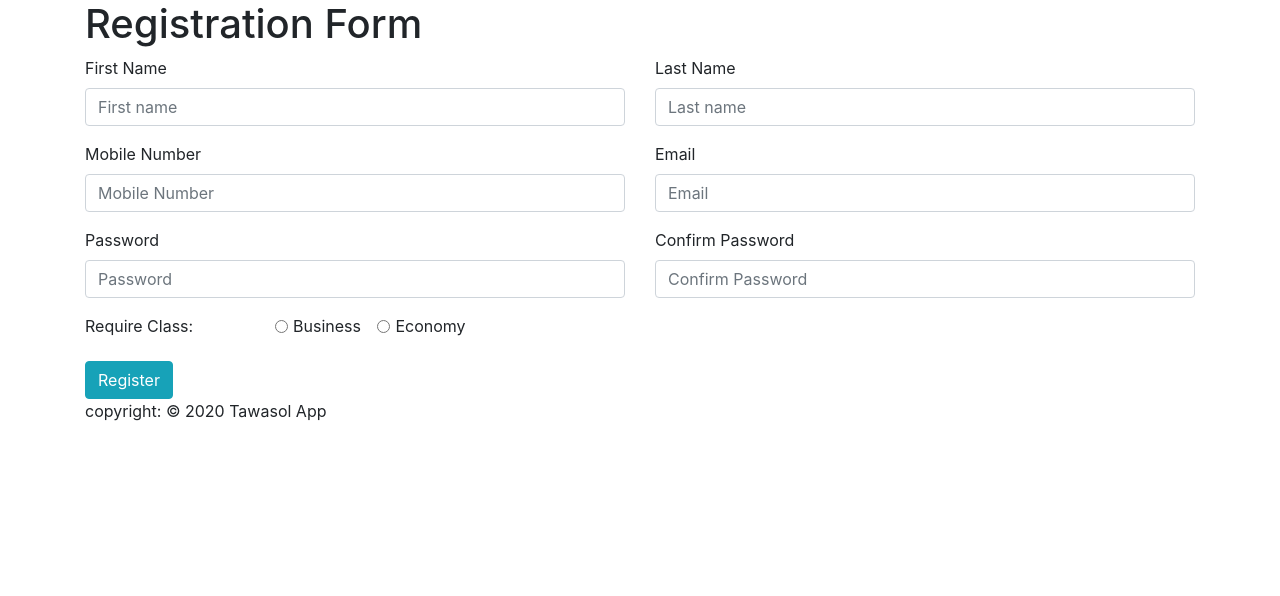
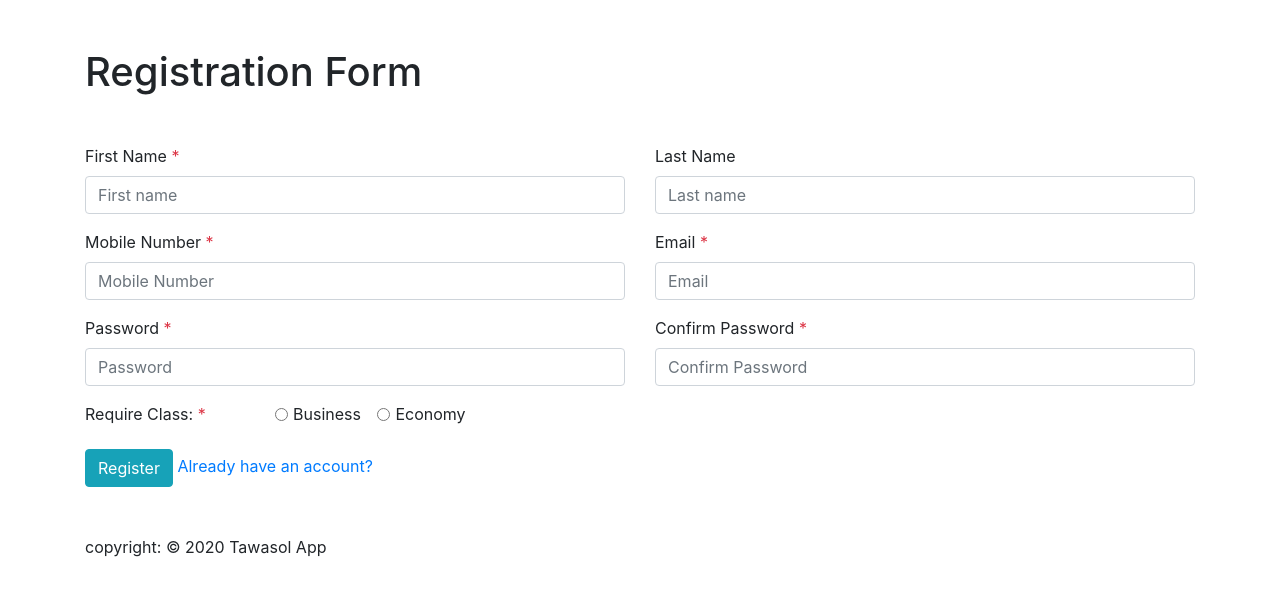
Before and after one commit to abu-taher/tawasol, a PHP site: page /tawasol/registration.php in a window 1280 px wide. Shown: the part 56-652 px from the top of the page. Run offline with PHP 8.4, Linux system fonts and the light colour scheme.

Commit message:
change app name and fix some UI issues

```diff
--- a/activate.php
+++ b/activate.php
@@ -35,7 +35,7 @@ if (isset($_SESSION['email'])) {
       <input type="text" class="form-control" id="activation" name="activation" required>
       <span class="text-danger"><?= $verification_error; ?></span>
     </div>
-    <button type="submit" class="btn btn-primary">Submit</button>
+    <button type="submit" class="btn btn-primary">Verify</button>
   </form>
 
 <?php } else {
--- a/config/app.php
+++ b/config/app.php
@@ -2,5 +2,5 @@
 
 $config = [
   'app_name' => 'Tawasol App',
-  'app_url' => 'http://localhost/registration/'
+  'app_url' => 'http://localhost/tawasol/'
 ];
--- a/index.php
+++ b/index.php
@@ -10,10 +10,6 @@ $email = $_SESSION['email'];
 
 $userDetails = $mysqli->query("SELECT * FROM users WHERE email = '$email' limit 1");
 $foundUser = $userDetails->fetch_assoc();
-
-echo '<pre>';
-var_dump($foundUser);
-echo '</pre>';
 
 ?>
 
--- a/registration.php
+++ b/registration.php
@@ -5,13 +5,13 @@ require 'form.php';
 
 ?>
 
-<h1>Registration Form</h1>
+<h1 class="mb-5">Registration Form</h1>
 
 <form action="<?= $_SERVER['PHP_SELF']; ?>" method="POST">
   <div class="row">
     <div class="col">
       <div class="form-group">
-        <label for="first_name">First Name</label>
+        <label for="first_name">First Name <span class="text-danger">*</span></label>
         <input type="text" class="form-control" id="first_name" name="first_name" value="<?= $firstName; ?>" placeholder="First name" required>
         <span class="text-danger"><?= $firstNameError; ?></span>
       </div>
@@ -28,14 +28,14 @@ require 'form.php';
   <div class="row">
     <div class="col">
       <div class="form-group">
-        <label for="mobile_number">Mobile Number</label>
+        <label for="mobile_number">Mobile Number <span class="text-danger">*</span></label>
         <input type="tel" class="form-control" id="mobile_number" name="mobile_number" value="<?= $mobileNumber; ?>" placeholder="Mobile Number" required>
         <span class="text-danger"><?= $mobileNumberError; ?></span>
       </div>
     </div>
     <div class="col">
       <div class="form-group">
-        <label for="email">Email</label>
+        <label for="email">Email <span class="text-danger">*</span></label>
         <input type="email" class="form-control" id="email" name="email" value="<?= $email; ?>" placeholder="Email" required>
         <span class="text-danger"><?= $emailError; ?></span>
       </div>
@@ -45,14 +45,14 @@ require 'form.php';
   <div class="row">
     <div class="col">
       <div class="form-group">
-        <label for="password">Password</label>
+        <label for="password">Password <span class="text-danger">*</span></label>
         <input type="password" class="form-control" id="password" name="password" placeholder="Password" required>
         <span class="text-danger"><?= $passwordError; ?></span>
       </div>
     </div>
     <div class="col">
       <div class="form-group">
-        <label for="confirm_password">Confirm Password</label>
+        <label for="confirm_password">Confirm Password <span class="text-danger">*</span></label>
         <input type="password" class="form-control" id="confirm_password" name="confirm_password" placeholder="Confirm Password" required>
         <span class="text-danger"><?= $confirmPasswordError; ?></span>
       </div>
@@ -62,7 +62,7 @@ require 'form.php';
 
   <fieldset class="form-group">
     <div class="row">
-      <legend class="col-form-label col-sm-2 pt-0">Require Class:</legend>
+      <legend class="col-form-label col-sm-2 pt-0">Require Class: <span class="text-danger">*</span></legend>
       <div class="col-sm-10">
         <div class="form-check form-check-inline">
           <input class="form-check-input" type="radio" name="require_class" id="business" value="business" <?php if (isset($_POST['require_class']) && $_POST['require_class'] === "business") {
@@ -116,6 +116,7 @@ require 'form.php';
   </section>
 
   <button type="submit" class="btn btn-info">Register</button>
+  <a href="<?= $config['app_url'] ?>login.php">Already have an account?</a>
 
 </form>
 
--- a/template/footer.php
+++ b/template/footer.php
@@ -1,4 +1,4 @@
-  <footer>copyright: &copy; 2020 <?= $config['app_name']; ?></footer>
+  <footer class="mt-5">copyright: &copy; 2020 <?= $config['app_name']; ?></footer>
   </div> <!-- closing the container tag -->
   <script src="https://code.jquery.com/jquery-3.4.1.slim.min.js" integrity="sha384-J6qa4849blE2+poT4WnyKhv5vZF5SrPo0iEjwBvKU7imGFAV0wwj1yYfoRSJoZ+n" crossorigin="anonymous"></script>
   <script src="https://cdn.jsdelivr.net/npm/popper.js@1.16.0/dist/umd/popper.min.js" integrity="sha384-Q6E9RHvbIyZFJoft+2mJbHaEWldlvI9IOYy5n3zV9zzTtmI3UksdQRVvoxMfooAo" crossorigin="anonymous"></script>
--- a/template/header.php
+++ b/template/header.php
@@ -38,4 +38,4 @@ require_once __DIR__ . '/../config/app.php';
       </ul>
     </div>
   </nav>
-  <div class="container">
+  <div class="container mt-5">
```
Also changed, not shown: login.php (+13 -11 lines).
